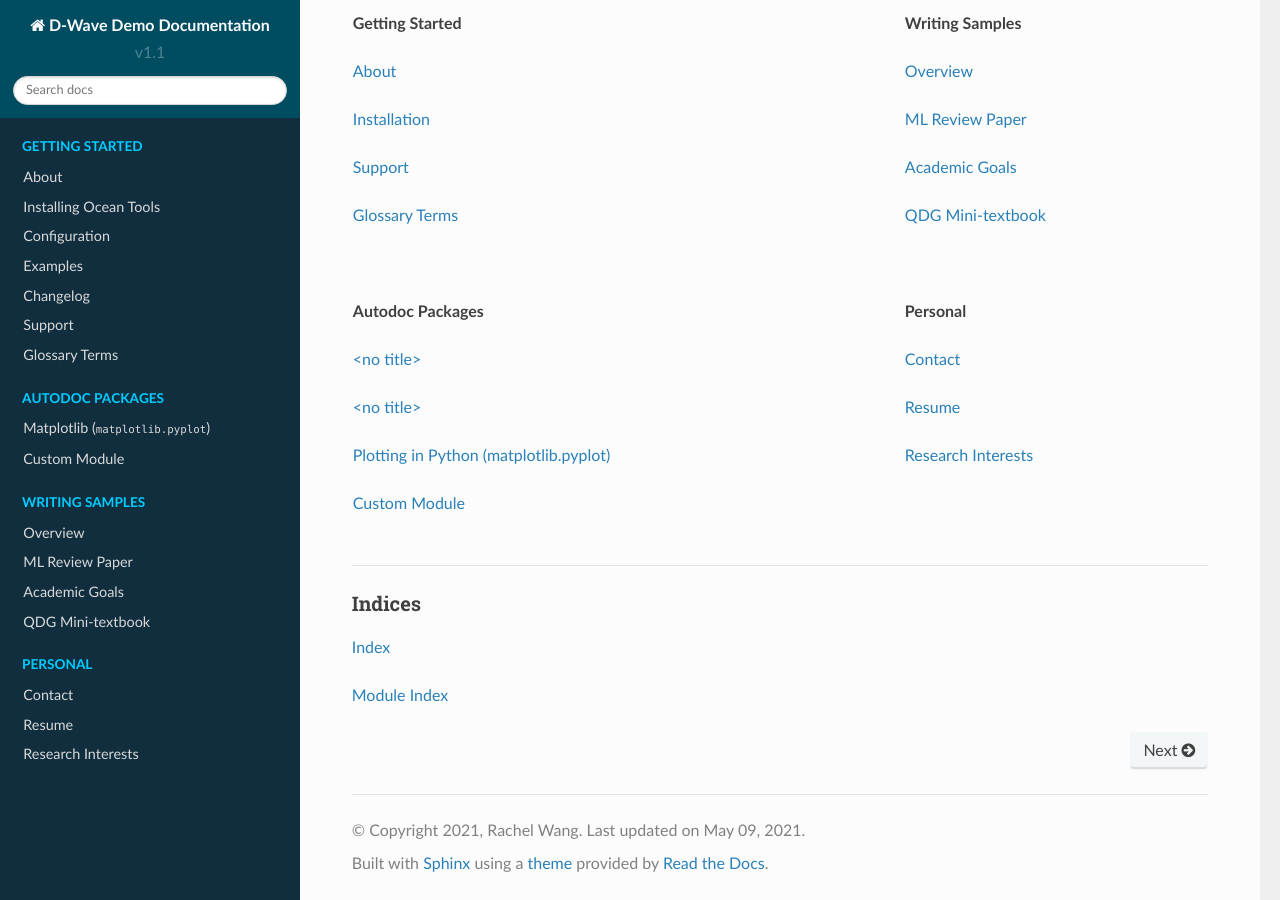
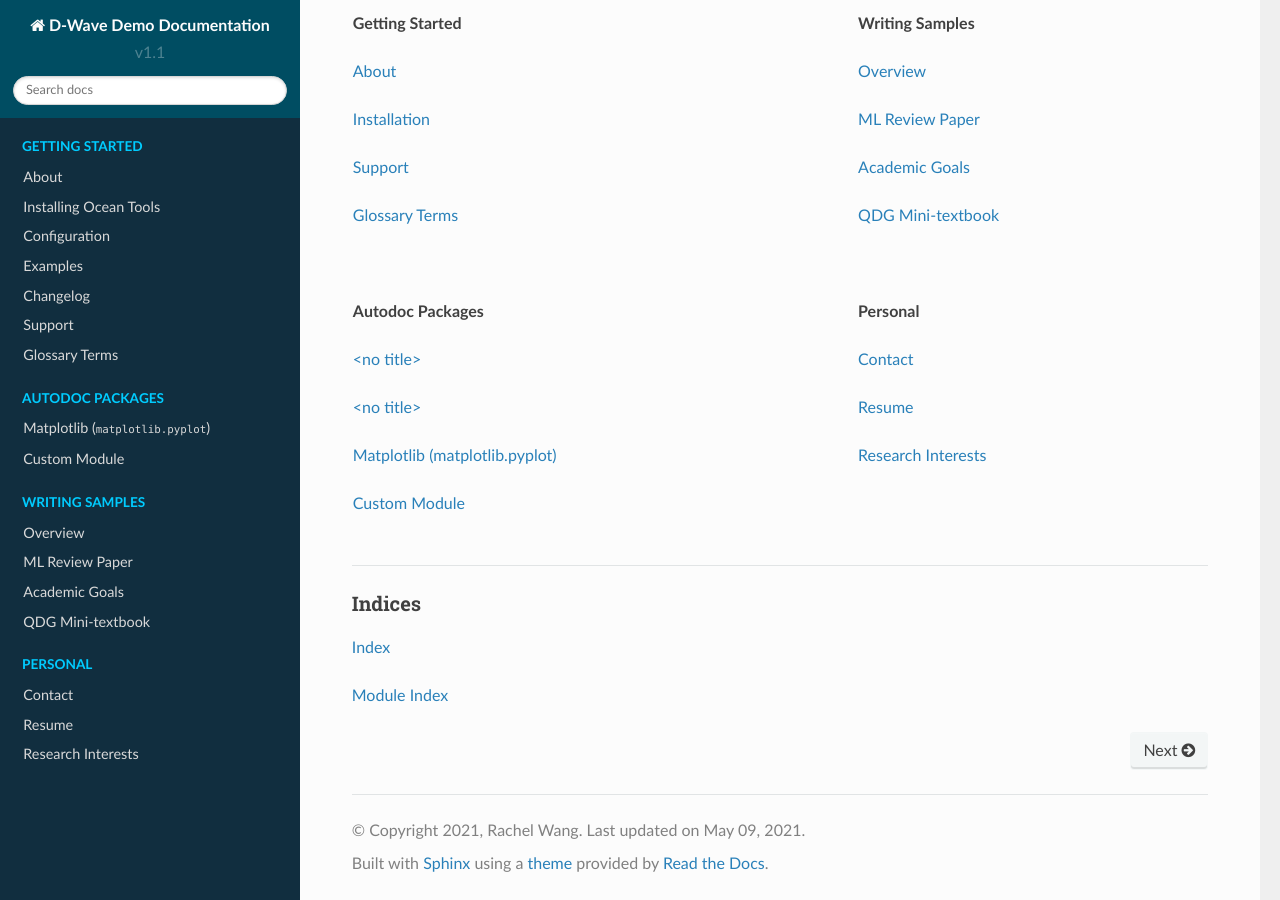
Before and after one commit to rcywang/d-wave-demodoc, a Sphinx documentation site: the page built from docs/index.rst, in a window 1280 px wide and 900 px high, scrolled down 593 px. Built offline with Sphinx 7.4.7 and the Read the Docs theme 2.0.0, drawn with Linux system fonts in a browser that asks for light colours.

Commit message:
Update index.rst

```diff
--- a/docs/index.rst
+++ b/docs/index.rst
@@ -42,7 +42,7 @@
 
      * :doc:`../fourier`
      * :doc:`../randomsamp`
-     * `Plotting in Python (matplotlib.pyplot) <https://d-wave-demodoc.readthedocs.io/en/main/matplotlib.html>`_
+     * :doc:`../matplotlib`
      * :doc:`../main`
 
    * **Writing Samples**
```
